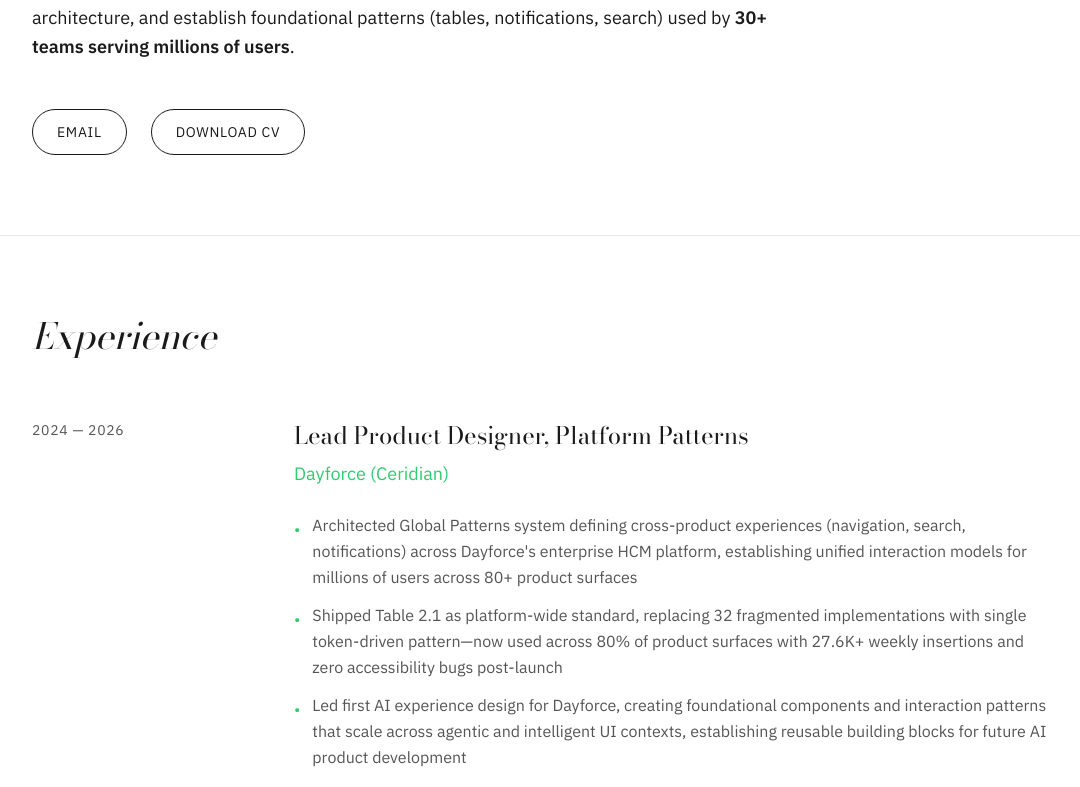
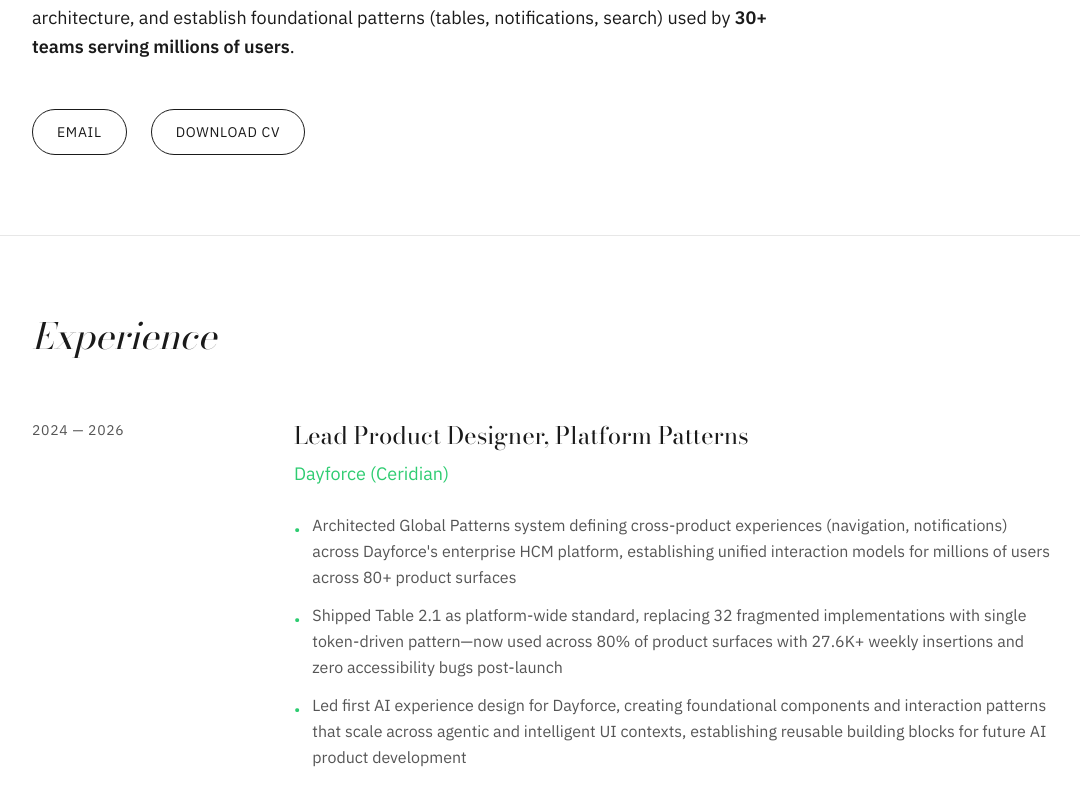
Before and after one commit to angieyoo/portfolio, a Next.js app: page /about in a window 1280 px wide. Shown: the part 372-1159 px from the top of the page, without its empty margins (96-1176 px from the left). Built offline with nearby package versions, Linux system fonts and the light colour scheme.

Commit message:
Update page.tsx

```diff
--- a/app/about/page.tsx
+++ b/app/about/page.tsx
@@ -10,7 +10,7 @@
       company: "Dayforce (Ceridian)",
       position: "Lead Product Designer, Platform Patterns",
       description: [
-        "Architected Global Patterns system defining cross-product experiences (navigation, search, notifications) across Dayforce's enterprise HCM platform, establishing unified interaction models for millions of users across 80+ product surfaces",
+        "Architected Global Patterns system defining cross-product experiences (navigation, notifications) across Dayforce's enterprise HCM platform, establishing unified interaction models for millions of users across 80+ product surfaces",
         "Shipped Table 2.1 as platform-wide standard, replacing 32 fragmented implementations with single token-driven pattern—now used across 80% of product surfaces with 27.6K+ weekly insertions and zero accessibility bugs post-launch",
         "Led first AI experience design for Dayforce, creating foundational components and interaction patterns that scale across agentic and intelligent UI contexts, establishing reusable building blocks for future AI product development",
         "Drove 80% adoption across 32 product teams through systematic pattern documentation, migration guidance, and direct partnership with engineering leads—transforming ad-hoc implementations into standardized, maintainable system",
```
